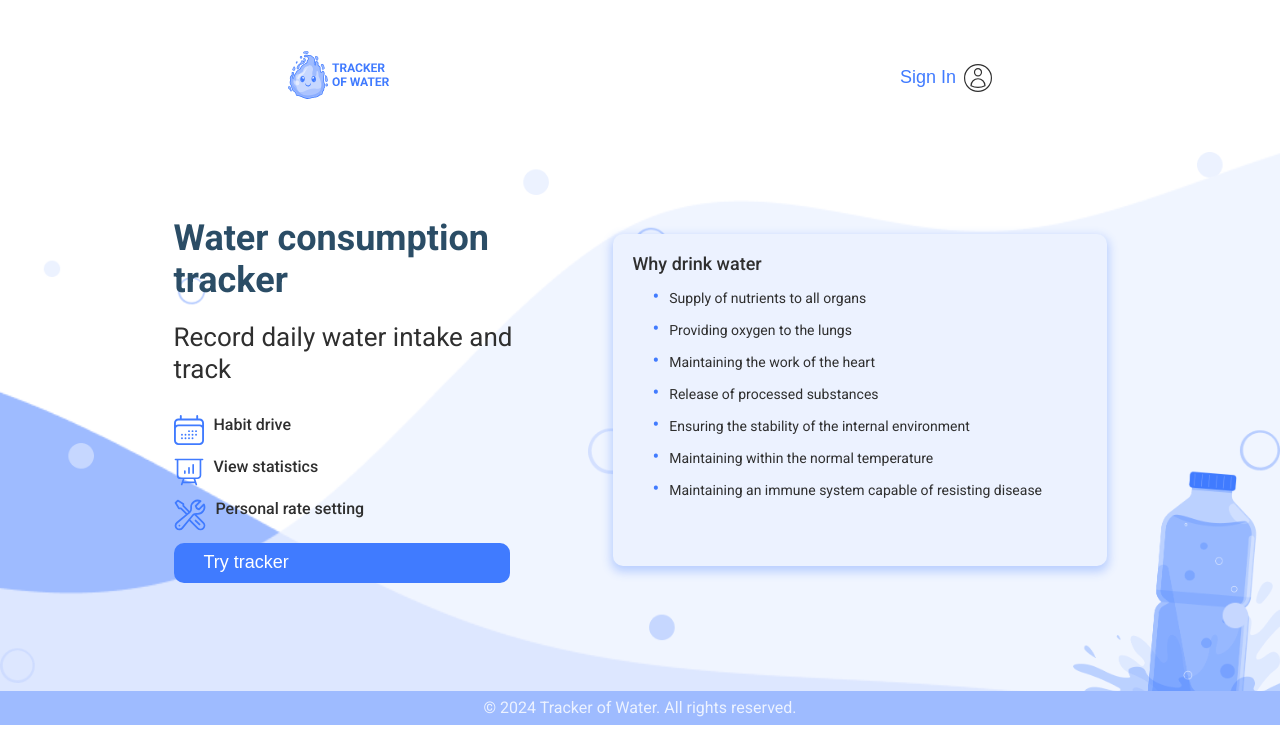
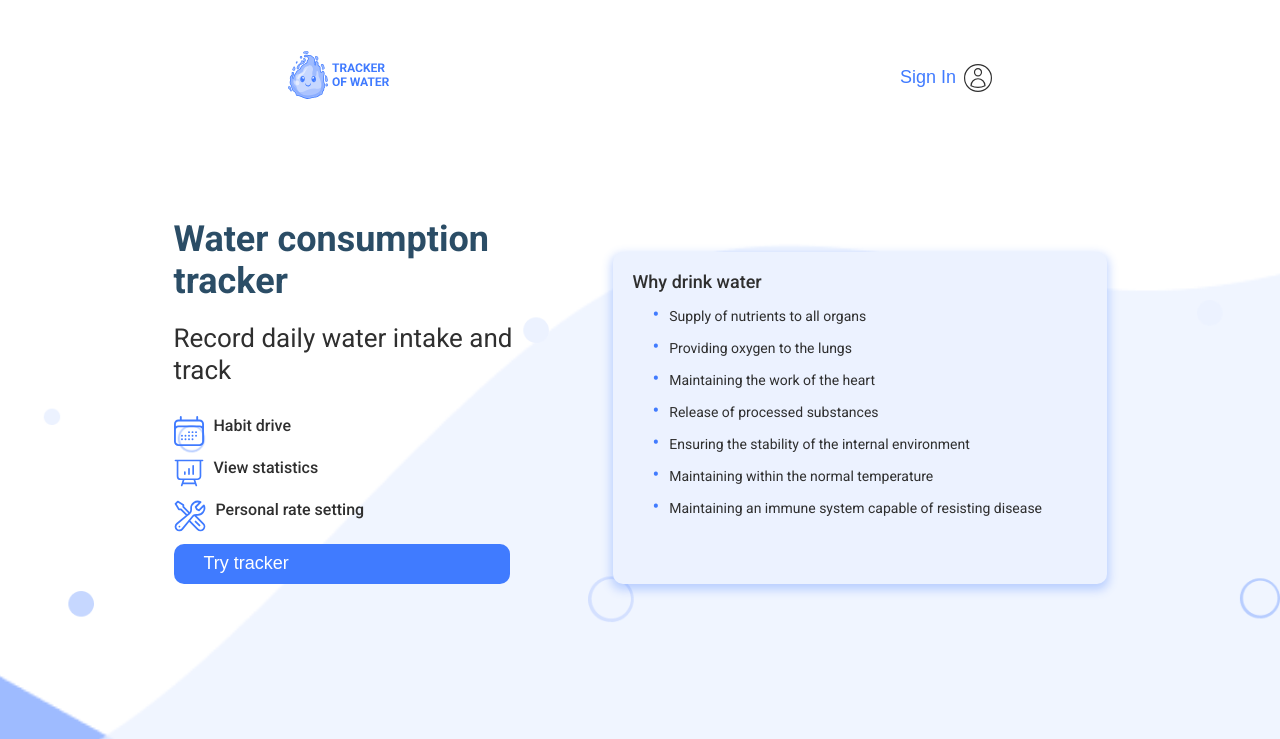
Before and after one commit to yana-kozlova/WaterTracker-front, a React (Vite) app: page /welcome in a window 1280 px wide. Shown: the top 739 px of the page. Built offline with nearby package versions, Linux system fonts and the light colour scheme.

Commit message:
update css

```diff
--- a/src/pages/WelcomePage/WelcomePage.jsx
+++ b/src/pages/WelcomePage/WelcomePage.jsx
@@ -1,5 +1,6 @@
 import css from './WelcomePage.module.css'; // Імпортуємо стиль
 import MainContainer from "./components/Container/MainContainer";
+
 import Footer from "../../components/Footer/Footer";
 
 export default function WelcomePage() {
--- a/src/pages/WelcomePage/components/Container/MainContainer.module.css
+++ b/src/pages/WelcomePage/components/Container/MainContainer.module.css
@@ -1,6 +1,7 @@
-/* .MainContainer {
-display: flex;
-align-items: center;
-justify-content: center;
-margin: 0 auto;
-} */
+.MainContainer {
+  display: flex;
+  justify-content: center;
+  width: 100%;
+  max-width: 1404px;
+ margin: 109px 18px;
+}
--- a/src/pages/WelcomePage/components/Main/Main.module.css
+++ b/src/pages/WelcomePage/components/Main/Main.module.css
@@ -1,9 +1,8 @@
 .main {
   display: flex;
   justify-content: center;
-  width: 1140px;
-  height: 582px;
-  display: flex;
-  align-items: center;
-  margin: 0 auto;
+  max-width: 1014px;
+  max-height: 366px;
+  align-items: end;
+  margin-bottom: 294px;
 }
--- a/src/pages/WelcomePage/components/WaterConsumptionTracker/WaterСonsumptionTracker.module.css
+++ b/src/pages/WelcomePage/components/WaterConsumptionTracker/WaterСonsumptionTracker.module.css
@@ -1,7 +1,7 @@
 .hero {
   display: flex;;
   max-width: 439px;
-  height: 366px;
+  max-height: 366px;
   display: flex;
 
 }
```
